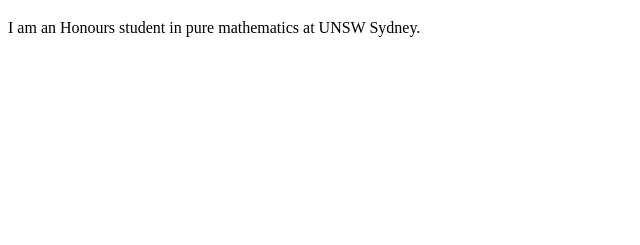
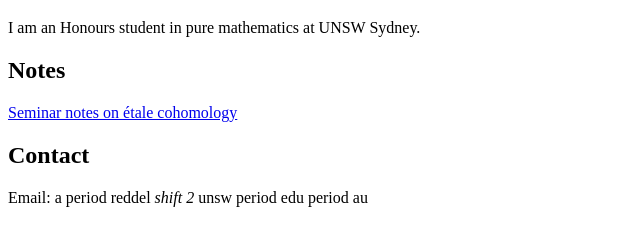
Before and after one commit to alexreddel/alexreddel.github.io, a plain HTML site: page index.html in a window 1280 px wide. Shown: the part 61-306 px from the top of the page, without its empty margins (0-640 px from the left). Drawn offline with Linux system fonts and the light colour scheme.

Commit message:
Update index.html

```diff
--- a/index.html
+++ b/index.html
@@ -1,15 +1,37 @@
 <!DOCTYPE html>
 <html lang="en">
+
 <head>
     <meta charset="UTF-8">
+    <meta name="viewport" content="width=device-width, initial-scale=1.0">
+
     <title>Alex Reddel</title>
+
+    <link rel="stylesheet" href="style.css">
 </head>
 
 <body>
+
     <h1>Alex Reddel</h1>
 
     <p>
         I am an Honours student in pure mathematics at UNSW Sydney.
     </p>
+
+    <h2>Notes</h2>
+
+    <p>
+        <a href="etale-cohomology-notes.pdf">
+            Seminar notes on étale cohomology
+        </a>
+    </p>
+
+    <h2>Contact</h2>
+
+    <p>
+        Email: a period reddel <em> shift 2 </em> unsw period edu period au
+    </p>
+
 </body>
+
 </html>
```
